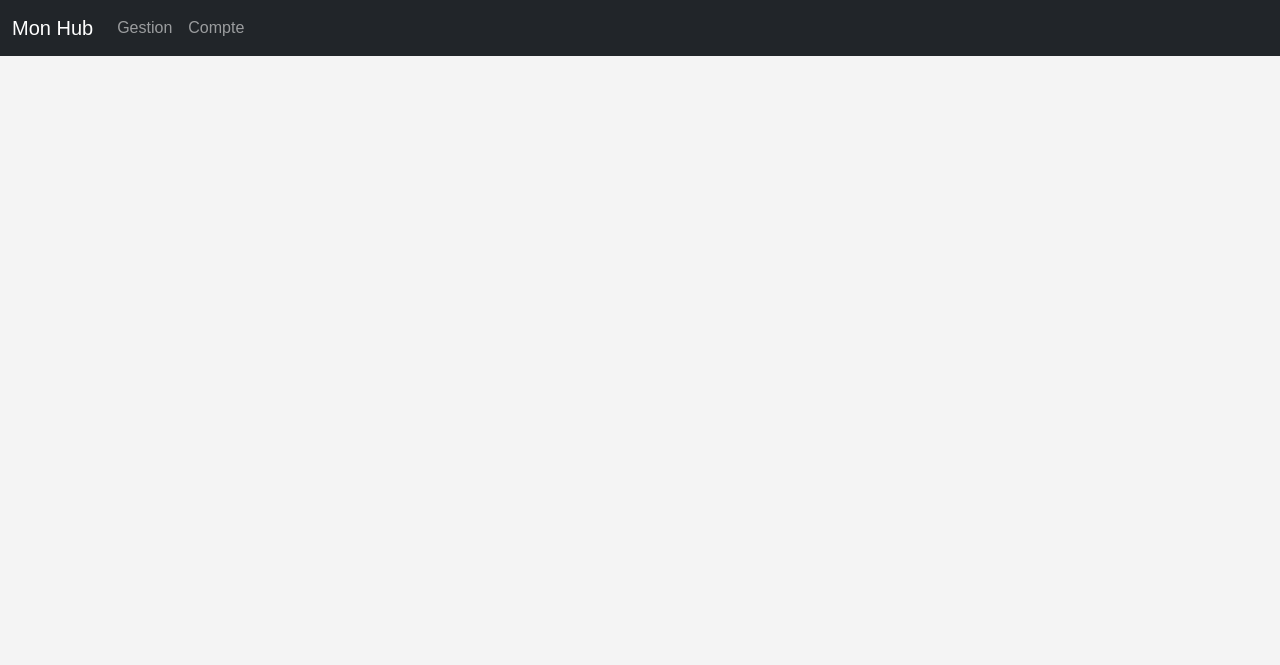
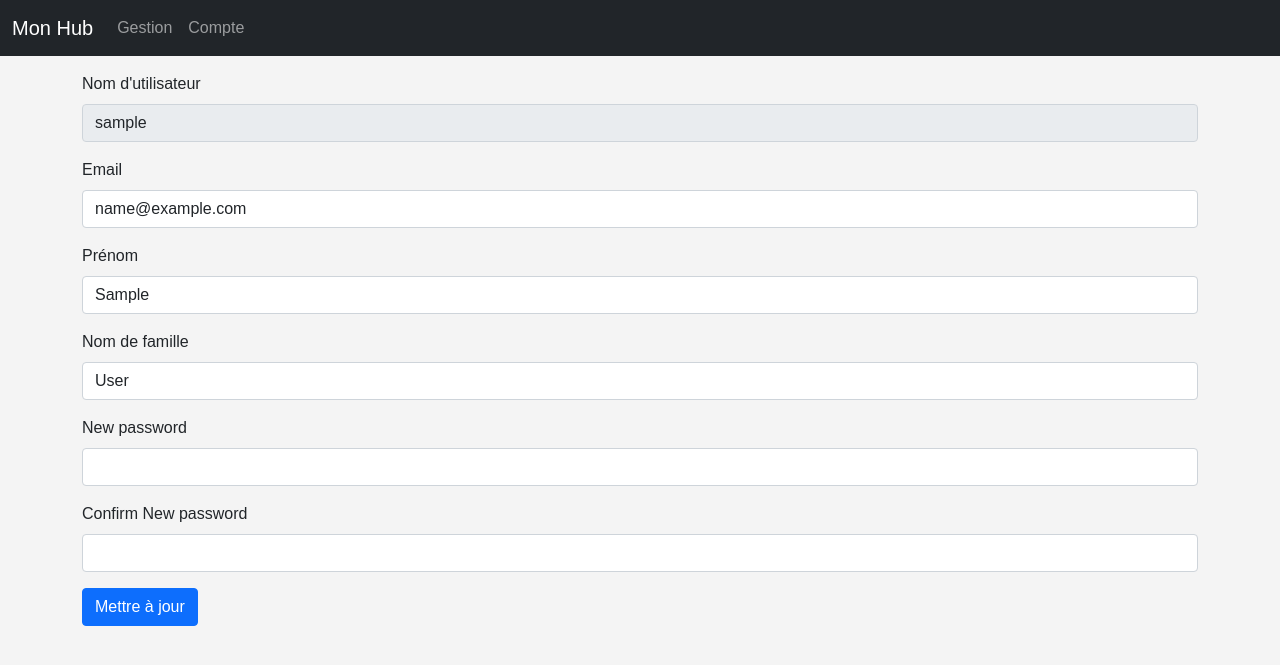
Before and after one commit to TheGuardianLight/hub-site, a PHP site: page /account.php in a window 1280 px wide. Shown: the top 665 px of the page. Run offline with PHP 8.4, Linux system fonts and the light colour scheme; the visitor is signed in with stand-in values (Sample User, id 1); tables that the repository leaves empty or names only in its code hold one stand-in row (values such as "Sample post"); data that the repository does not hold is empty.

Commit message:
Ajout gestion de compte

```diff
--- a/account.php
+++ b/account.php
@@ -9,10 +9,22 @@ if (!isset($_SESSION['username'])) {
 
 require 'vendor/autoload.php';
 require 'php/api_config.php';
+require_once 'php/user_management.php';
 
-// Lire le fichier JSON
-$jsonData = file_get_contents('config.json');
-$data = json_decode($jsonData, true);
+$userInfo = getUserInfo($dbConfig, $_SESSION['username']);
+
+if ($_SERVER['REQUEST_METHOD'] == 'POST') {
+    $email = $_POST['email'];
+    $first_name = $_POST['first_name'];
+    $last_name = $_POST['last_name'];
+    $password = $_POST['password'];
+
+    updateUserInfo($dbConfig, $_SESSION['username'], $email, $first_name, $last_name, $password);
+    // Update the $userInfo variable after the update so the form displays updated values
+    $userInfo = getUserInfo($dbConfig, $_SESSION['username']);
+}
+
+
 ?>
 
 <!DOCTYPE html>
@@ -45,3 +57,43 @@ $data = json_decode($jsonData, true);
         </div>
     </div>
 </nav>
+
+<div class="container my-3">
+    <form method="post">
+        <!-- Username -->
+        <div class="mb-3">
+            <label for="username" class="form-label">Nom d'utilisateur</label>
+            <input type="username" class="form-control" id="username" name="username" value="<?php echo $userInfo['username'] ?>" disabled>
+        </div>
+        <!-- Email -->
+        <div class="mb-3">
+            <label for="email" class="form-label">Email</label>
+            <input type="email" class="form-control" id="email" name="email" value="<?php echo $userInfo['email'] ?>">
+        </div>
+        <!-- First Name -->
+        <div class="mb-3">
+            <label for="first_name" class="form-label">Prénom</label>
+            <input type="text" class="form-control" id="first_name" name="first_name" value="<?php echo $userInfo['first_name'] ?>">
+        </div>
+        <!-- Last Name -->
+        <div class="mb-3">
+            <label for="last_name" class="form-label">Nom de famille</label>
+            <input type="text" class="form-control" id="last_name" name="last_name" value="<?php echo $userInfo['last_name'] ?>">
+        </div>
+        <!-- Password  -->
+        <div class='mb-3'>
+            <label class="form-label" for='new_password'>New password</label>
+            <input type='password' class="form-control" id='new_password' name='password'>
+        </div>
+        <!-- Confirm Password -->
+        <div class='mb-3'>
+            <label class="form-label" for='confirm_password'>Confirm New password</label>
+            <input type='password' class="form-control" id='confirm_password' name='confirm_password'>
+        </div>
+
+        <button type="submit" class="btn btn-primary">Mettre à jour</button>
+    </form>
+</div>
+
+</body>
+</html>
--- /dev/null
+++ b/php/user_management.php
@@ -0,0 +1,24 @@
+<?php
+require __DIR__ . '/../vendor/autoload.php';
+function getUserInfo($dbConfig, $username){
+    $connection = getDbConnection($dbConfig);
+
+    $query = "SELECT * FROM users LEFT JOIN user_info ON users.username = user_info.username WHERE users.username=?";
+    $stmt = $connection->prepare($query);
+    $stmt->execute([$username]);
+    $userInfo = $stmt->fetch(PDO::FETCH_ASSOC);
+
+    return $userInfo;
+}
+
+function updateUserInfo($dbConfig, $username, $email, $first_name, $last_name, $password){
+    $connection = getDbConnection($dbConfig);
+    $password = password_hash($password, PASSWORD_BCRYPT);
+
+    $updateQuery = "UPDATE users, user_info
+                    SET users.email = ?, user_info.first_name = ?, user_info.last_name = ?, users.password = ?
+                    WHERE users.username = user_info.username
+                    AND users.username = ?";
+    $updateStmt = $connection->prepare($updateQuery);
+    $updateStmt->execute([$email, $first_name, $last_name, $password, $username]);
+}
```
